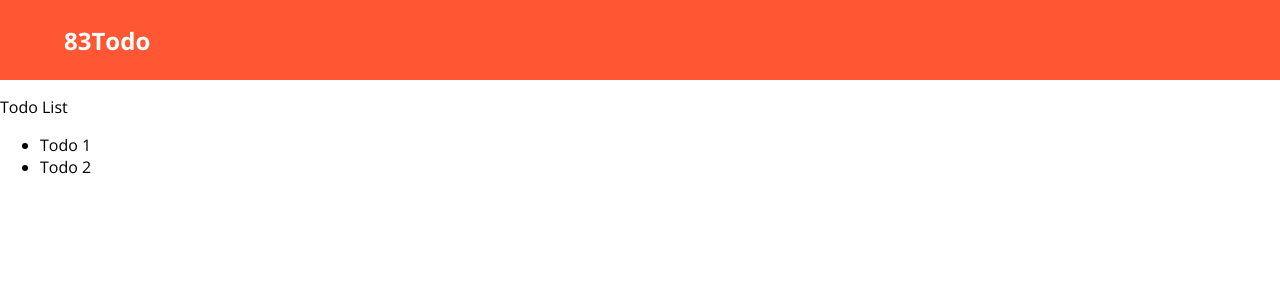
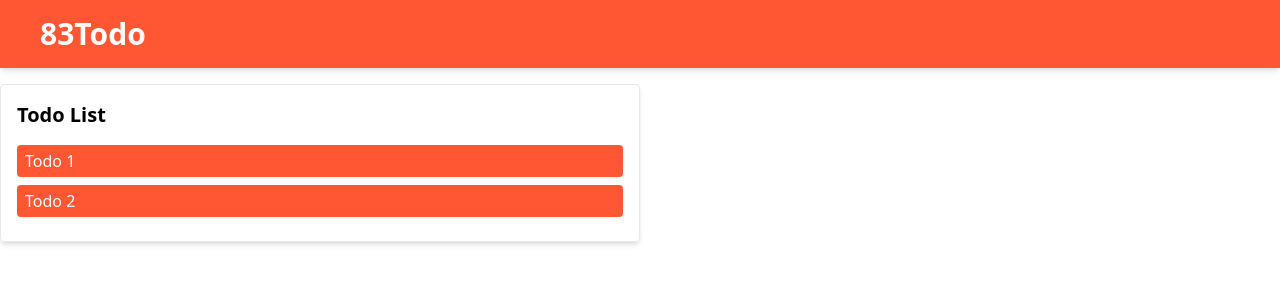
Before and after one commit to 83matthewr/83Todo, a Vue app: page / in a window 1280 px wide. Shown: the top 300 px of the page. Built offline with nearby package versions, Linux system fonts and the light colour scheme.

Commit message:
Added tailwind, styled nav, todolist

```diff
--- a/index.html
+++ b/index.html
@@ -6,7 +6,7 @@
     <link rel="preconnect" href="https://fonts.googleapis.com">
     <link rel="preconnect" href="https://fonts.gstatic.com" crossorigin>
     <link href="https://fonts.googleapis.com/css2?family=Open+Sans:ital,wght@0,300;0,400;0,500;0,600;0,700;0,800;1,300;1,400;1,500;1,600;1,700;1,800&display=swap" rel="stylesheet">
-    <title>TODO APP</title>
+    <title>83Todo</title>
   </head>
   <body>
     <div id="app"></div>
--- a/package.json
+++ b/package.json
@@ -17,8 +17,11 @@
     "@rushstack/eslint-patch": "^1.1.4",
     "@vitejs/plugin-vue": "^4.0.0",
     "@vue/eslint-config-prettier": "^7.0.0",
+    "autoprefixer": "^10.4.13",
     "eslint": "^8.22.0",
     "eslint-plugin-vue": "^9.3.0",
+    "postcss": "^8.4.21",
+    "tailwindcss": "^3.2.4",
     "vite": "^4.0.0"
   }
 }
--- /dev/null
+++ b/postcss.config.js
@@ -0,0 +1,6 @@
+module.exports = {
+  plugins: {
+    tailwindcss: {},
+    autoprefixer: {},
+  },
+}
--- a/src/App.vue
+++ b/src/App.vue
@@ -1,6 +1,10 @@
 <template>
-  <header-nav></header-nav>
-  <router-view></router-view>
+  <div class="w-screen">
+    <header-nav></header-nav>
+    <div class="container mx-auto">
+      <router-view></router-view>
+    </div>
+  </div>
 </template>
 
 <script setup>
--- a/src/assets/main.css
+++ b/src/assets/main.css
@@ -1,4 +1,3 @@
-body {
-  margin: 0;
-  font-family: 'Open Sans', sans-serif;
-}
+@tailwind base;
+@tailwind components;
+@tailwind utilities;
--- a/src/components/layout/HeaderNav.vue
+++ b/src/components/layout/HeaderNav.vue
@@ -1,26 +1,11 @@
 <template>
-  <header>
-    <nav>
-      <h1>83Todo</h1>
+  <header class="mb-4">
+    <nav class="w-100 px-10 py-4 bg-primary text-white font-bold shadow-md">
+      <div class="container mx-auto">
+        <router-link to="/">
+          <h1 class="text-3xl">83Todo</h1>
+        </router-link>
+      </div>
     </nav>
   </header>
 </template>
-
-<style scoped>
-header {
-  width: 100%;
-  height: 5rem;
-  background-color: #FF5733;
-  display: flex;
-  align-items: center;
-}
-nav {
-  width: 90%;
-  max-width: 1280px;
-  margin: 0px auto;
-}
-h1 {
-  color: white;
-  font-family: 'Open Sans', sans-serif;
-}
-</style>
--- a/src/views/TaskDetail.vue
+++ b/src/views/TaskDetail.vue
@@ -13,6 +13,4 @@ import { useTaskStore } from '../stores/tasks';
 const { getTask } = useTaskStore();
 const route = useRoute();
 const task = getTask(route.params.id);
-console.log(task);
-
 </script>
--- a/src/views/TaskList.vue
+++ b/src/views/TaskList.vue
@@ -1,8 +1,16 @@
 <template>
-  <section class="todo-list">
-    <p>Todo List</p>
+  <section class="border rounded p-4 w-6/12 shadow-md">
+    <h2 class="text-xl font-bold mb-4">Todo List</h2>
     <ul>
-      <li v-for="task in tasks" :key="task.title" @click="taskClickHandler(task.id)">{{ task.title }}</li>
+      <li
+        v-for="task in tasks"
+        :key="task.title"
+        @click="taskClickHandler(task.id)"
+        class="rounded px-2 py-1 my-2 bg-primary hover:bg-primary-hover
+              text-white shadow-sm hover:shadow-lg cursor-pointer"
+      >
+        {{ task.title }}
+      </li>
     </ul>
   </section>
 </template>
--- /dev/null
+++ b/tailwind.config.js
@@ -0,0 +1,17 @@
+/** @type {import('tailwindcss').Config} */
+module.exports = {
+  content: [
+    "./index.html",
+    "./src/**/*.{vue,js,ts,jsx,tsx}",
+  ],
+  theme: {
+    extend: {
+      colors: {
+        'primary': '#FF5733',
+        'primary-hover': '#FF6F4F',
+        'secondary': '#5733FF',
+      }
+    },
+  },
+  plugins: [],
+}
```
Also changed, not shown: 1 other file (tests, documents, lock files or other folders).
